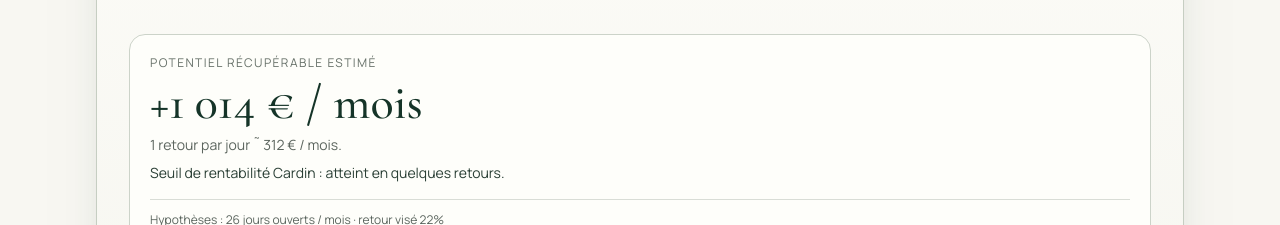
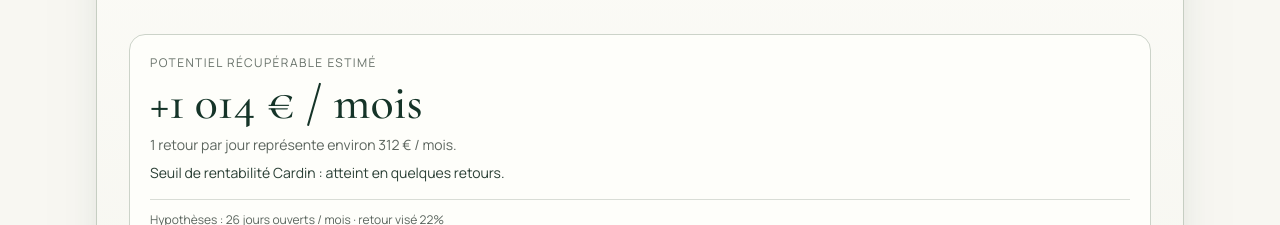
Before and after one commit to echofield/cardin, a Next.js app: page /landing in a window 1280 px wide. Shown: the part 860-1085 px from the top of the page. Built offline with nearby package versions, Linux system fonts and the light colour scheme; no server answers.

Commit message:
Fix calculator anchor copy encoding artifact

```diff
--- a/src/components/landing/LandingCalculatorModule.tsx
+++ b/src/components/landing/LandingCalculatorModule.tsx
@@ -119,7 +119,7 @@ export function LandingCalculatorModule({ ctaHref, entryModeLabel }: LandingCalc
           >
             +{formatEuro(result.extraRevenue)} / mois
           </p>
-          <p className="mt-2 text-sm text-[#5C655E]">1 retour par jour ˜ {formatEuro(monthlyValueFromOneReturnDaily)} / mois.</p>
+          <p className="mt-2 text-sm text-[#5C655E]">1 retour par jour représente environ {formatEuro(monthlyValueFromOneReturnDaily)} / mois.</p>
           <p className="mt-2 text-sm text-[#2A3F35]">Seuil de rentabilité Cardin : atteint en quelques retours.</p>
 
           <div className="mt-4 border-t border-[#D9DDD6] pt-3">
```
